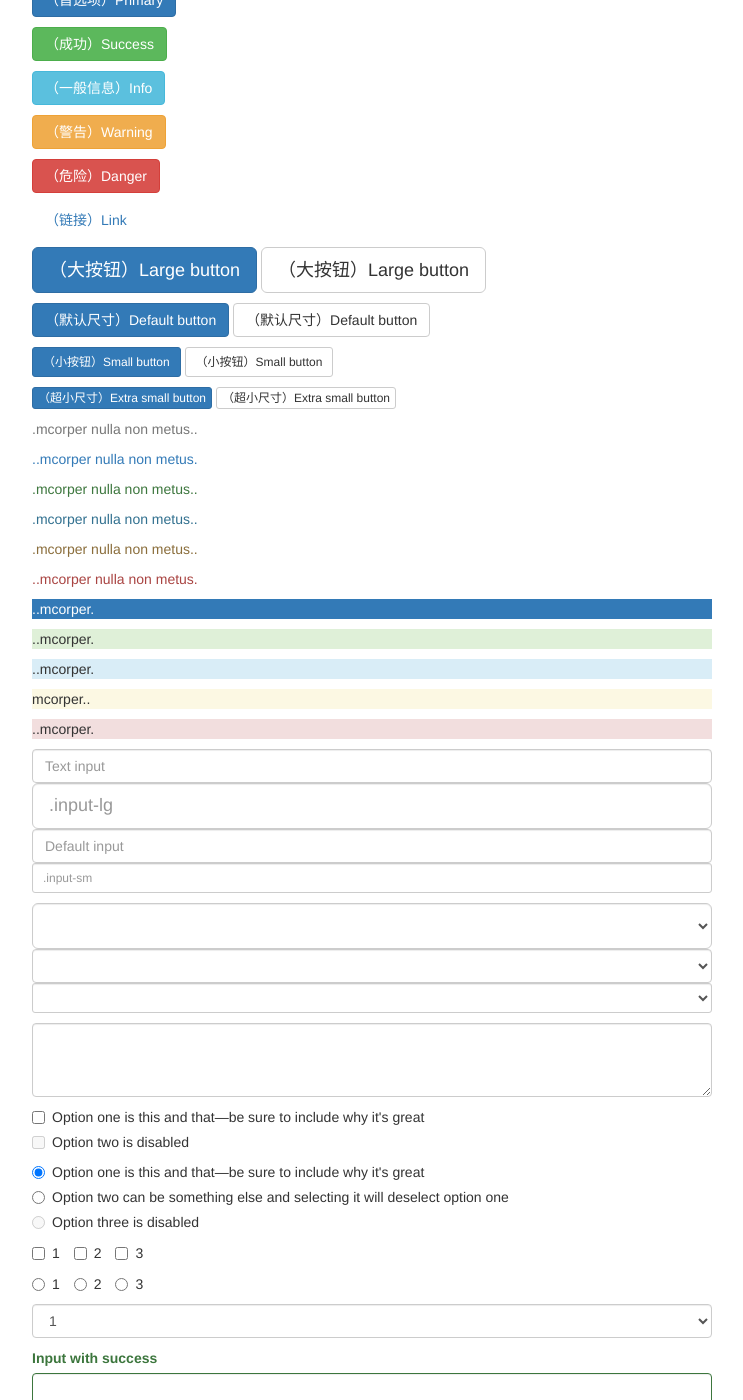
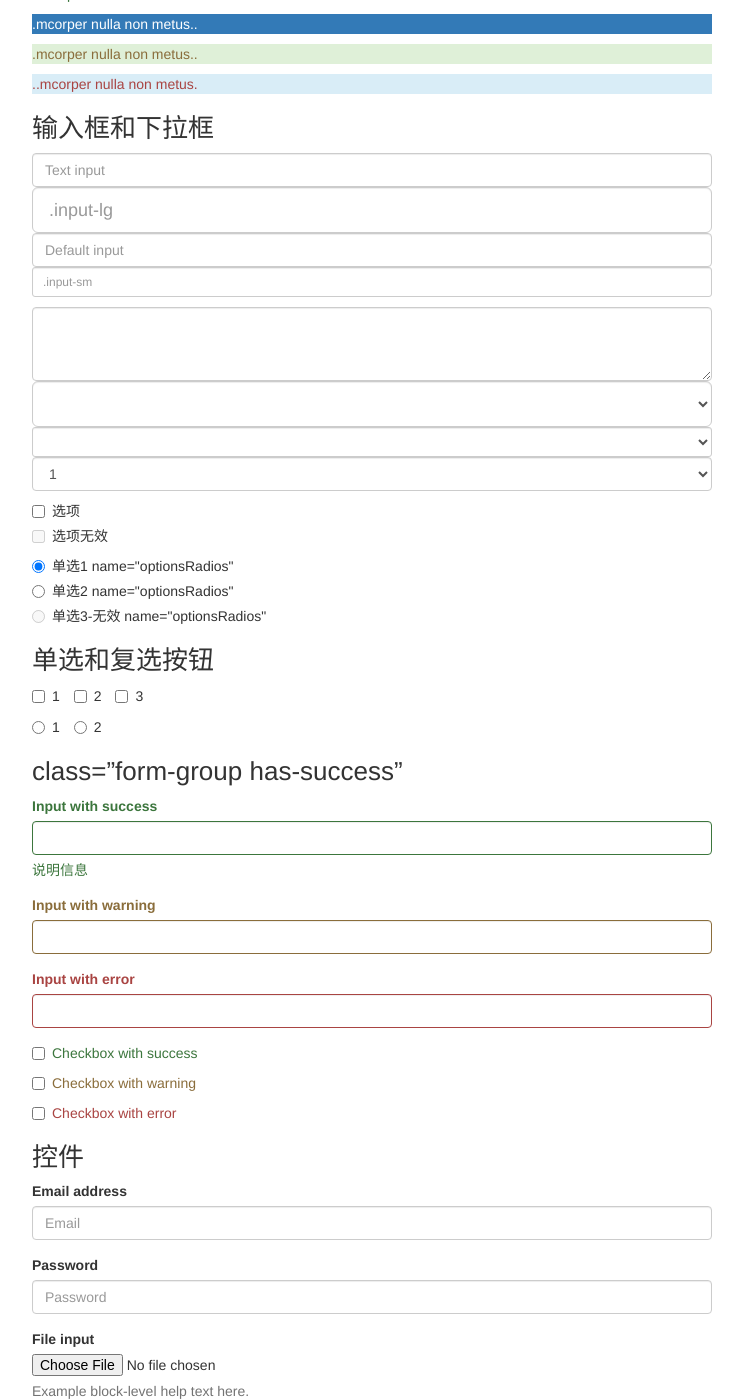
Before and after one commit to dirsky/blog, a Jekyll site: the page built from _posts/2018-07-16-bootstrap-4-kj.md, in a window 1280 px wide and 1400 px high, scrolled down 679 px. Shown: the whole window, without its empty margins (268-1011 px from the left). Built offline with Jekyll 4.4.1, drawn with Linux system fonts in a browser that asks for light colours; some of the changed text lies outside the part shown.

Commit message:
采用gitgui提交

```diff
--- a/_posts/2018-07-16-bootstrap-4-kj.md
+++ b/_posts/2018-07-16-bootstrap-4-kj.md
@@ -1,14 +1,151 @@
 ---
 layout: post
-title: 控件
+title: Bootstrap-控件
 author: Frank
 category: Learn
-tags: Learn
+tags: Bootstrap
 published: true
 ---
 
+### 按钮改变大小和颜色
+<!-- Standard button -->
+<button type="button" class="btn btn-default btn-lg">（默认样式）Default btn-lg</button>
+
+<!-- Provides extra visual weight and identifies the primary action in a set of buttons -->
+<button type="button" class="btn btn-primary">（首选项）Primary</button>
+
+<!-- Indicates a successful or positive action -->
+<button type="button" class="btn btn-success btn-sm">（成功）Success  btn-sm</button>
+
+<!-- Contextual button for informational alert messages -->
+<button type="button" class="btn btn-info btn-xs">（一般信息）Info btn-xs</button>
+
+<!-- Indicates caution should be taken with this action -->
+<button type="button" class="btn btn-warning">（警告）Warning</button>
+
+<!-- Indicates a dangerous or potentially negative action -->
+<button type="button" class="btn btn-danger">（危险）Danger</button>
+
+<!-- Deemphasize a button by making it look like a link while maintaining button behavior -->
+<button type="button" class="btn btn-link">（链接）Link</button>
+
+### 文本和背景改变颜色
+<p class="text-muted bg-warning">.mcorper nulla non metus..</p>
+<p class="text-primary bg-danger">..mcorper nulla non metus.</p>
+<p class="text-success">.mcorper nulla non metus..</p>
+<p class="text-info bg-primary">.mcorper nulla non metus..</p>
+<p class="text-warning bg-success">.mcorper nulla non metus..</p>
+<p class="text-danger bg-info">..mcorper nulla non metus.</p>
+
+
+
+### 输入框和下拉框
+<input type="text" class="form-control" placeholder="Text input">
+<input class="form-control input-lg" type="text" placeholder=".input-lg">
+<input class="form-control" type="text" placeholder="Default input">
+<input class="form-control input-sm" type="text" placeholder=".input-sm">
+<textarea class="form-control" rows="3"></textarea>
+
+<select class="form-control input-lg">...</select>
+<select class="form-control input-sm">...</select>
+<select class="form-control">
+  <option>1</option>
+  <option>2</option>
+  <option>3</option>
+  <option>4</option>
+  <option>5</option>
+</select>
+
+
+<div class="checkbox">
+  <label>
+    <input type="checkbox" value="">选项
+  </label>
+</div>
+<div class="checkbox disabled">
+  <label>
+    <input type="checkbox" value="" disabled>选项无效
+  </label>
+</div>
+
+<div class="radio">
+  <label>
+    <input type="radio" name="optionsRadios" id="optionsRadios1" value="option1" checked>单选1 name="optionsRadios"
+  </label>
+</div>
+<div class="radio">
+  <label>
+    <input type="radio" name="optionsRadios" id="optionsRadios2" value="option2">
+    单选2 name="optionsRadios"
+  </label>
+</div>
+<div class="radio disabled">
+  <label>
+    <input type="radio" name="optionsRadios" id="optionsRadios3" value="option3" disabled>单选3-无效 name="optionsRadios"
+  </label>
+</div>
+
+### 单选和复选按钮
+<label class="checkbox-inline">
+  <input type="checkbox" id="inlineCheckbox1" value="option1"> 1
+</label>
+<label class="checkbox-inline">
+  <input type="checkbox" id="inlineCheckbox2" value="option2"> 2
+</label>
+<label class="checkbox-inline">
+  <input type="checkbox" id="inlineCheckbox3" value="option3"> 3
+</label>
+
+<label class="radio-inline">
+  <input type="radio" name="inlineRadioOptions" id="inlineRadio1" value="option1"> 1
+</label>
+<label class="radio-inline">
+  <input type="radio" name="inlineRadioOptions" id="inlineRadio2" value="option2"> 2
+</label>
+
+
+### class="form-group has-success"
+
+<div class="form-group has-success">
+  <label class="control-label" for="inputSuccess1">Input with success</label>
+  <input type="text" class="form-control" id="inputSuccess1">
+  <span id="helpBlock2" class="help-block">说明信息</span>
+</div>
+<div class="form-group has-warning">
+  <label class="control-label" for="inputWarning1">Input with warning</label>
+  <input type="text" class="form-control" id="inputWarning1">
+</div>
+<div class="form-group has-error">
+  <label class="control-label" for="inputError1">Input with error</label>
+  <input type="text" class="form-control" id="inputError1">
+</div>
+<div class="has-success">
+  <div class="checkbox">
+    <label>
+      <input type="checkbox" id="checkboxSuccess" value="option1">
+      Checkbox with success
+    </label>
+  </div>
+</div>
+<div class="has-warning">
+  <div class="checkbox">
+    <label>
+      <input type="checkbox" id="checkboxWarning" value="option1">
+      Checkbox with warning
+    </label>
+  </div>
+</div>
+<div class="has-error">
+  <div class="checkbox">
+    <label>
+      <input type="checkbox" id="checkboxError" value="option1">
+      Checkbox with error
+    </label>
+  </div>
+</div>
+
+
 ### 控件
-
 <form>
   <div class="form-group">
     <label for="exampleInputEmail1">Email address</label>
@@ -56,168 +193,8 @@
   <button type="submit" class="btn btn-primary">Transfer cash</button>
 </form>
 
-<!-- Standard button -->
-<button type="button" class="btn btn-default">（默认样式）Default</button>
-
-<!-- Provides extra visual weight and identifies the primary action in a set of buttons -->
-<button type="button" class="btn btn-primary">（首选项）Primary</button>
-
-<!-- Indicates a successful or positive action -->
-<button type="button" class="btn btn-success">（成功）Success</button>
-
-<!-- Contextual button for informational alert messages -->
-<button type="button" class="btn btn-info">（一般信息）Info</button>
-
-<!-- Indicates caution should be taken with this action -->
-<button type="button" class="btn btn-warning">（警告）Warning</button>
-
-<!-- Indicates a dangerous or potentially negative action -->
-<button type="button" class="btn btn-danger">（危险）Danger</button>
-
-<!-- Deemphasize a button by making it look like a link while maintaining button behavior -->
-<button type="button" class="btn btn-link">（链接）Link</button>
-
-<p>
-  <button type="button" class="btn btn-primary btn-lg">（大按钮）Large button</button>
-  <button type="button" class="btn btn-default btn-lg">（大按钮）Large button</button>
-</p>
-<p>
-  <button type="button" class="btn btn-primary">（默认尺寸）Default button</button>
-  <button type="button" class="btn btn-default">（默认尺寸）Default button</button>
-</p>
-<p>
-  <button type="button" class="btn btn-primary btn-sm">（小按钮）Small button</button>
-  <button type="button" class="btn btn-default btn-sm">（小按钮）Small button</button>
-</p>
-<p>
-  <button type="button" class="btn btn-primary btn-xs">（超小尺寸）Extra small button</button>
-  <button type="button" class="btn btn-default btn-xs">（超小尺寸）Extra small button</button>
-</p>
-
-
-<p class="text-muted">.mcorper nulla non metus..</p>
-<p class="text-primary">..mcorper nulla non metus.</p>
-<p class="text-success">.mcorper nulla non metus..</p>
-<p class="text-info">.mcorper nulla non metus..</p>
-<p class="text-warning">.mcorper nulla non metus..</p>
-<p class="text-danger">..mcorper nulla non metus.</p>
-
-<p class="bg-primary">..mcorper.</p>
-<p class="bg-success">..mcorper.</p>
-<p class="bg-info">..mcorper.</p>
-<p class="bg-warning">mcorper..</p>
-<p class="bg-danger">..mcorper.</p>
-
-<input type="text" class="form-control" placeholder="Text input">
-<input class="form-control input-lg" type="text" placeholder=".input-lg">
-<input class="form-control" type="text" placeholder="Default input">
-<input class="form-control input-sm" type="text" placeholder=".input-sm">
-
-<select class="form-control input-lg">...</select>
-<select class="form-control">...</select>
-<select class="form-control input-sm">...</select>
-<textarea class="form-control" rows="3"></textarea>
-
-
-<div class="checkbox">
-  <label>
-    <input type="checkbox" value="">
-    Option one is this and that&mdash;be sure to include why it's great
-  </label>
-</div>
-<div class="checkbox disabled">
-  <label>
-    <input type="checkbox" value="" disabled>
-    Option two is disabled
-  </label>
-</div>
-
-<div class="radio">
-  <label>
-    <input type="radio" name="optionsRadios" id="optionsRadios1" value="option1" checked>
-    Option one is this and that&mdash;be sure to include why it's great
-  </label>
-</div>
-<div class="radio">
-  <label>
-    <input type="radio" name="optionsRadios" id="optionsRadios2" value="option2">
-    Option two can be something else and selecting it will deselect option one
-  </label>
-</div>
-<div class="radio disabled">
-  <label>
-    <input type="radio" name="optionsRadios" id="optionsRadios3" value="option3" disabled>
-    Option three is disabled
-  </label>
-</div>
-
-
-<label class="checkbox-inline">
-  <input type="checkbox" id="inlineCheckbox1" value="option1"> 1
-</label>
-<label class="checkbox-inline">
-  <input type="checkbox" id="inlineCheckbox2" value="option2"> 2
-</label>
-<label class="checkbox-inline">
-  <input type="checkbox" id="inlineCheckbox3" value="option3"> 3
-</label>
-
-<label class="radio-inline">
-  <input type="radio" name="inlineRadioOptions" id="inlineRadio1" value="option1"> 1
-</label>
-<label class="radio-inline">
-  <input type="radio" name="inlineRadioOptions" id="inlineRadio2" value="option2"> 2
-</label>
-<label class="radio-inline">
-  <input type="radio" name="inlineRadioOptions" id="inlineRadio3" value="option3"> 3
-</label>
 
 
 
-<select class="form-control">
-  <option>1</option>
-  <option>2</option>
-  <option>3</option>
-  <option>4</option>
-  <option>5</option>
-</select>
-
-
-
-<div class="form-group has-success">
-  <label class="control-label" for="inputSuccess1">Input with success</label>
-  <input type="text" class="form-control" id="inputSuccess1" aria-describedby="helpBlock2">
-  <span id="helpBlock2" class="help-block">A block of help text that breaks onto a new line and may extend beyond one line.</span>
-</div>
-<div class="form-group has-warning">
-  <label class="control-label" for="inputWarning1">Input with warning</label>
-  <input type="text" class="form-control" id="inputWarning1">
-</div>
-<div class="form-group has-error">
-  <label class="control-label" for="inputError1">Input with error</label>
-  <input type="text" class="form-control" id="inputError1">
-</div>
-<div class="has-success">
-  <div class="checkbox">
-    <label>
-      <input type="checkbox" id="checkboxSuccess" value="option1">
-      Checkbox with success
-    </label>
-  </div>
-</div>
-<div class="has-warning">
-  <div class="checkbox">
-    <label>
-      <input type="checkbox" id="checkboxWarning" value="option1">
-      Checkbox with warning
-    </label>
-  </div>
-</div>
-<div class="has-error">
-  <div class="checkbox">
-    <label>
-      <input type="checkbox" id="checkboxError" value="option1">
-      Checkbox with error
-    </label>
-  </div>
-</div>
+<button type="button" class="close" aria-label="Close"><span aria-hidden="true">&times;</span></button>
+<span class="caret"></span>
```
Also changed, not shown: _posts/2018-07-16-bootstrap-0.md (+42 -29 lines), _posts/2018-07-16-bootstrap-1-table.md (+2 -2 lines), _posts/2018-07-16-bootstrap-2-zj.md (+2 -2 lines), README.md.
